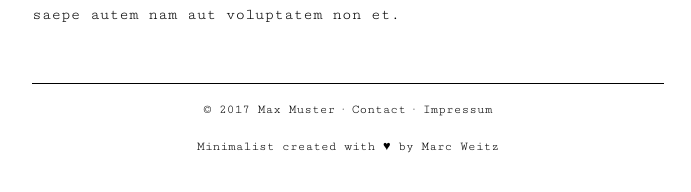
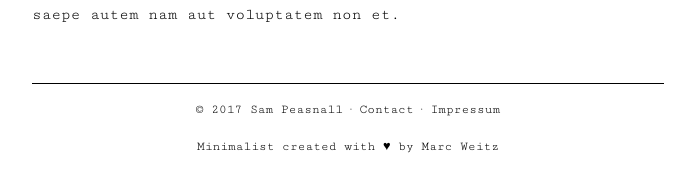
Before and after one commit to sampeas/sampeas.github.io, a Jekyll site: the page built from index.md, in a window 1280 px wide. Shown: the part 594-786 px from the top of the page, without its empty margins (292-983 px from the left). Built offline with Jekyll 4.4.1, drawn with Linux system fonts in a browser that asks for light colours.

Commit message:
Update _config.yml

```diff
--- a/_config.yml
+++ b/_config.yml
@@ -1,12 +1,12 @@
-title: Minimalist edit
-owner: Max Muster
-email:
-description: A simple and minimalistic jekyll blogging theme
+title: Sam Peasnall
+owner: Sam Peasnall
+email: speasnall@outlook.com
+description:
 baseurl: "" # the subpath of your site, e.g. /blog
 url: "" # the base hostname & protocol for your site, e.g. http://example.com
 language: en
 twitter_username:
-github_username:
+github_username: sampeas
 disqus_username:
 # Build settings
 markdown: kramdown
```
